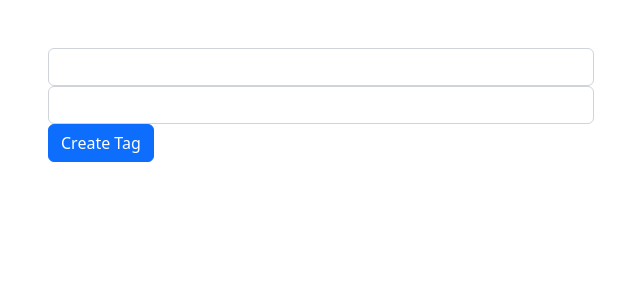
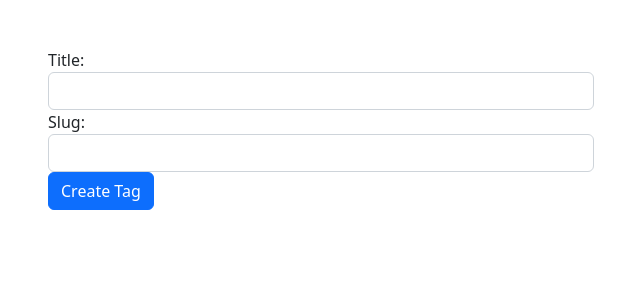
Before and after one commit to rxPaul/blog_one, a Django app: page /tag/create/ in a window 1280 px wide. Shown: the part 56-356 px from the top of the page, without its empty margins (224-864 px from the left). Run offline with Django 4.2, Linux system fonts and the light colour scheme.

Commit message:
Complited work with TagForm

```diff
--- a/blog/forms.py
+++ b/blog/forms.py
@@ -3,26 +3,35 @@ from django.core.exceptions import ValidationError
 from blog.models import Tag
 
 
-class TagForm(forms.Form):
-    title = forms.CharField(max_length=50)
-    slug = forms.CharField(max_length=50)
+class TagForm(forms.ModelForm):
+    # title = forms.CharField(max_length=50)
+    # slug = forms.CharField(max_length=50)
+    #
+    # title.widget.attrs.update({'class': 'form-control'})
+    # slug.widget.attrs.update({'class': 'form-control'})
 
-    title.widget.attrs.update({'class': 'form-control'})
-    slug.widget.attrs.update({'class': 'form-control'})
 
+    class Meta:
+        model = Tag
+        fields = ['title', 'slug']
+
+        widgets = {
+            'title': forms.TextInput(attrs={'class': 'form-control'}),
+            'slug': forms.TextInput(attrs={'class': 'form-control'})
+        }
 
     def clean_slug(self):
         new_slug = self.cleaned_data['slug'].lower()
 
         if new_slug == 'create':
-            raise ValidationError('Slug may no t be "create"')
-        if Tag.objects.filter(slug_iexact=new_slug).count():
+            raise ValidationError('Slug may not be "create"')
+        if Tag.objects.filter(slug__iexact=new_slug).count():
             raise ValidationError('Slug must be unique. We have "{}" slug already'.format(new_slug))
         return new_slug
 
-    def save(self):
-        new_tag = Tag.objects.create(
-            title=self.cleaned_data['title'],
-            slug=self.cleaned_data['slug']
-        )
-        return new_tag
+    # def save(self):
+    #     new_tag = Tag.objects.create(
+    #         title=self.cleaned_data['title'],
+    #         slug=self.cleaned_data['slug']
+    #     )
+    #     return new_tag
--- a/blog/models.py
+++ b/blog/models.py
@@ -14,7 +14,7 @@ class Post(models.Model):
         return reverse('post_detail_url', kwargs={'slug': self.slug})
 
     def __str__(self):
-        return '{}'.format(self.title)
+        return self.title
 
 
 class Tag(models.Model):
@@ -25,4 +25,4 @@ class Tag(models.Model):
         return reverse('tag_detail_url', kwargs={'slug': self.slug})
 
     def __str__(self):
-        return self.title
+        return '{}'.format(self.title)
--- a/blog/templates/blog/tag_create.html
+++ b/blog/templates/blog/tag_create.html
@@ -8,8 +8,18 @@
 {% block content %}
     <form action="{% url 'tag_create_url' %}" method="post">
         {% csrf_token %}
-        {{form.title}}
-        {{form.slug}}
+        {% for field in form %}
+            <div class="form-group">
+               {% if field.errors %}
+                    <div class="alert alert-danger">
+                        {{field.errors}}
+                    </div>
+               {% endif %}
+           {{field.label}}:
+           {{field}}
+
+            </div>
+        {% endfor %}
         <button type="submit" class="btn btn-primary">Create Tag</button>
     </form>
 {% endblock %}
--- a/blog/views.py
+++ b/blog/views.py
@@ -28,6 +28,7 @@ class TagCreate(View):
 
     def post(self, request):
         bound_form = TagForm(request.POST)
+
         if bound_form.is_valid():
             new_tag = bound_form.save()
             return redirect(new_tag)
```
